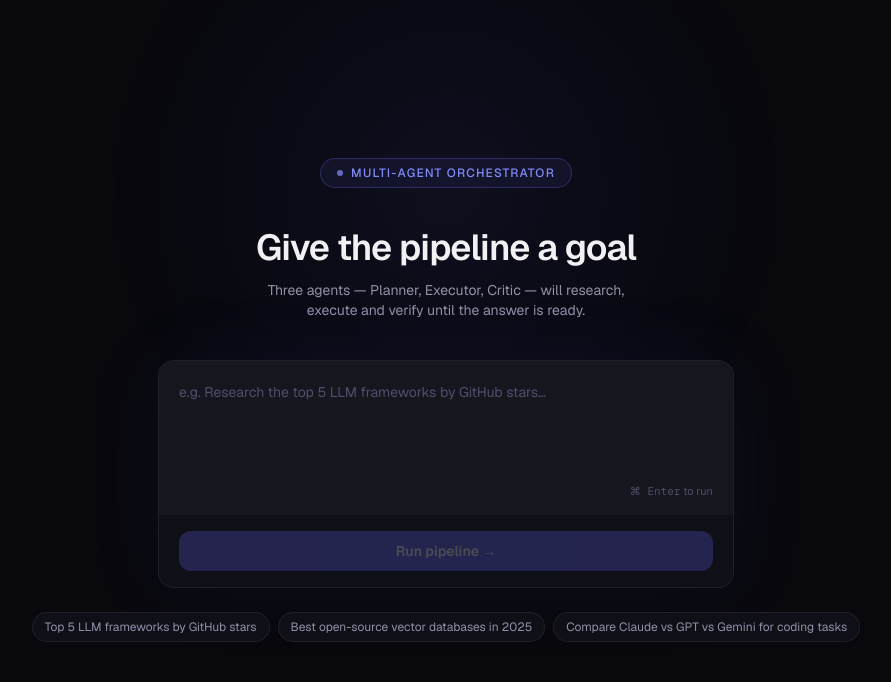
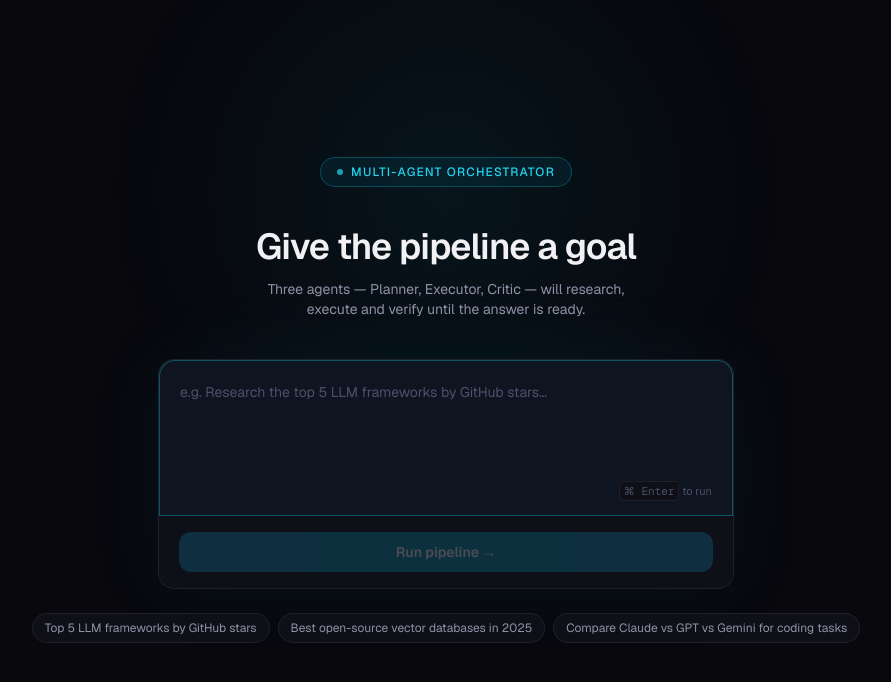
Before and after one commit to FabioDiCeglie/Multi-Agent-Orchestrator, a Next.js app in the folder frontend/: page / in a window 1280 px wide. Shown: the top 682 px of the page, without its empty margins (194-1085 px from the left). Built offline with nearby package versions, Linux system fonts and the light colour scheme; no server answers.

Commit message:
Update color palette in globals.css to teal/cyan shades for improved branding. Adjust background gradients in page.tsx and loader.tsx to reflect new color scheme. Enhance button styles for better user interaction in error-panel and loader components.

```diff
--- a/frontend/app/components/error-panel.tsx
+++ b/frontend/app/components/error-panel.tsx
@@ -13,7 +13,7 @@ export function ErrorPanel({ message, onRetry }: ErrorPanelProps) {
         </div>
         <button
           onClick={onRetry}
-          className="text-xs text-text-muted hover:text-text-secondary transition-colors"
+          className="-mr-2.5 rounded-full px-2.5 py-1 text-xs text-text-muted transition-colors hover:bg-surface-2 hover:text-text-secondary focus-visible:outline-2 focus-visible:outline-brand-500/50"
         >
           ← Try again
         </button>
--- a/frontend/app/components/loader.tsx
+++ b/frontend/app/components/loader.tsx
@@ -20,7 +20,7 @@ export function Loader({ goal }: LoaderProps) {
       <div className="flex items-center gap-1.5 animate-pulse">
         {AGENTS.map((a, i) => (
           <span key={a.label} className="flex items-center gap-1.5">
-            <span className="flex items-center gap-1.5 rounded-full border border-brand-500/40 bg-[rgba(99,102,241,0.08)] px-3 py-1 text-[11px] font-medium text-brand-400">
+            <span className="flex items-center gap-1.5 rounded-full border border-brand-500/40 bg-[rgba(6,182,212,0.08)] px-3 py-1 text-[11px] font-medium text-brand-400">
               {a.icon} {a.label}
             </span>
 
--- a/frontend/app/globals.css
+++ b/frontend/app/globals.css
@@ -2,14 +2,14 @@
 @plugin "@tailwindcss/typography";
 
 @theme inline {
-  /* Brand palette */
-  --color-brand-50:  #eef2ff;
-  --color-brand-100: #e0e7ff;
-  --color-brand-200: #c7d2fe;
-  --color-brand-400: #818cf8;
-  --color-brand-500: #6366f1;
-  --color-brand-600: #4f46e5;
-  --color-brand-700: #4338ca;
+  /* Brand palette — teal/cyan */
+  --color-brand-50:  #ecfeff;
+  --color-brand-100: #cffafe;
+  --color-brand-200: #a5f3fc;
+  --color-brand-400: #22d3ee;
+  --color-brand-500: #06b6d4;
+  --color-brand-600: #0891b2;
+  --color-brand-700: #0e7490;
 
   /* Surface */
   --color-surface-0:   #08080d;
@@ -102,7 +102,7 @@ body {
   width: 700px;
   height: 700px;
   border-radius: 50%;
-  background: radial-gradient(circle, rgba(99,102,241,0.12) 0%, transparent 70%);
+  background: radial-gradient(circle, rgba(6,182,212,0.12) 0%, transparent 70%);
   animation: pulse 8s ease-in-out infinite;
 }
 @keyframes pulse {
--- a/frontend/app/page.tsx
+++ b/frontend/app/page.tsx
@@ -40,7 +40,7 @@ export default function Home() {
         {/* ── IDLE ── */}
         {status === AsyncStatus.IDLE && (
           <>
-            <div className="mb-10 flex items-center gap-2 rounded-full border border-[rgba(99,102,241,0.3)] bg-[rgba(99,102,241,0.08)] px-4 py-1.5 text-xs font-medium tracking-widest text-brand-400 uppercase">
+            <div className="mb-10 flex items-center gap-2 rounded-full border border-[rgba(6,182,212,0.3)] bg-[rgba(6,182,212,0.08)] px-4 py-1.5 text-xs font-medium tracking-widest text-brand-400 uppercase">
               <span className="size-1.5 rounded-full bg-brand-400 animate-pulse" />
               Multi-Agent Orchestrator
             </div>
@@ -53,9 +53,10 @@ export default function Home() {
               execute and verify until the answer is ready.
             </p>
 
-            <div className="w-full max-w-xl rounded-2xl border border-border bg-surface-1 shadow-[0_0_80px_rgba(99,102,241,0.07)] overflow-hidden">
-              <div className="bg-surface-2 px-5 pt-5 pb-4">
+            <div className="w-full max-w-xl rounded-2xl border border-border bg-surface-1 shadow-[0_0_80px_rgba(6,182,212,0.07)] overflow-hidden">
+              <div className="rounded-t-2xl border border-transparent bg-surface-0 px-5 pt-5 pb-4 transition-colors focus-within:border-brand-500/40 focus-within:bg-[rgba(6,182,212,0.04)]">
                 <textarea
+                  autoFocus
                   value={goal}
                   onChange={(e) => setGoal(e.target.value)}
                   onKeyDown={handleKeyDown}
@@ -65,7 +66,7 @@ export default function Home() {
                 />
                 <p className="mt-1 text-[11px] text-text-muted text-right">
                   {goal.length > 0 ? `${goal.length} chars · ` : ""}
-                  <kbd className="font-mono">⌘ Enter</kbd> to run
+                  <kbd className="rounded border border-border bg-surface-1 px-1 py-0.5 font-mono">⌘ Enter</kbd> to run
                 </p>
               </div>
 
@@ -73,7 +74,7 @@ export default function Home() {
                 <button
                   onClick={handleRun}
                   disabled={!goal.trim()}
-                  className="w-full rounded-xl bg-brand-500 py-2.5 text-sm font-semibold text-white transition-all hover:bg-brand-600 disabled:opacity-25 disabled:cursor-not-allowed active:scale-[0.98] flex items-center justify-center gap-2"
+                  className="w-full rounded-xl bg-brand-600 py-2.5 text-sm font-semibold text-white transition-all hover:bg-brand-700 disabled:opacity-25 disabled:cursor-not-allowed active:scale-[0.98] flex items-center justify-center gap-2"
                 >
                   Run pipeline →
                 </button>
@@ -107,7 +108,7 @@ export default function Home() {
               </div>
               <button
                 onClick={reset}
-                className="text-xs text-text-muted hover:text-text-secondary transition-colors"
+                className="-mr-2.5 rounded-full px-2.5 py-1 text-xs text-text-muted transition-colors hover:bg-surface-2 hover:text-text-secondary focus-visible:outline-2 focus-visible:outline-brand-500/50"
               >
                 ← Run again
               </button>
```
